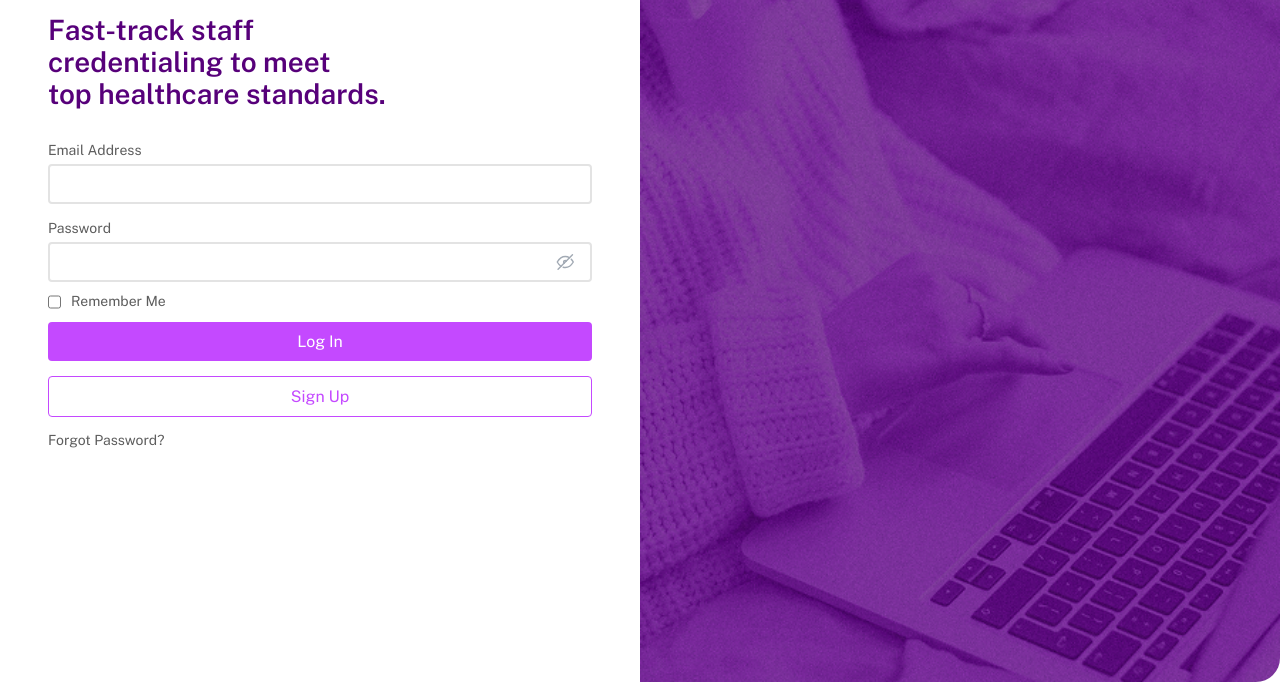
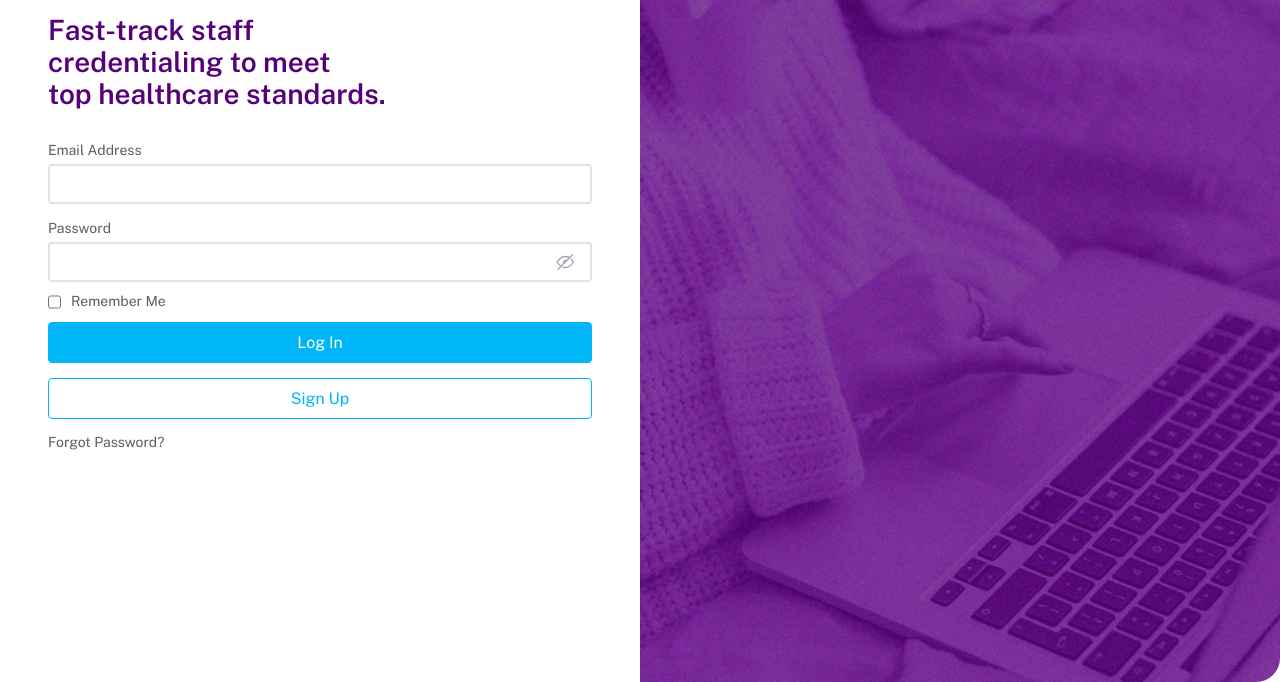
Before and after one commit to ahsanakberdev/medforms, a plain HTML site: page index.html in a window 1280 px wide. Shown: the part 118-800 px from the top of the page. Drawn offline with nearby package versions, Linux system fonts and the light colour scheme.

Commit message:
Update styles.css
updated css

```diff
--- a/css/styles.css
+++ b/css/styles.css
@@ -141,13 +141,29 @@ button{
 
 .btn-primary-solid{
     border: 0px;
-    background-color: #C449FF;
+    background-color: #00B6F9;
+    transition: 0.3s ease-in-out;
+    border: 1px solid #00B6F9;
+}
+
+.btn-primary-solid:hover{
+    background-color: #fff;
+    color: #00B6F9;
+}
+
+.btn-primary-outline:hover{
+    background-color: #00B6F9;
+    color: #fff;
 }
 
 .btn-primary-outline{
-    border: 1px solid #C449FF;
-    color: #C449FF;
+    border: 1px solid #00B6F9;
+    color: #00B6F9;
+     transition: 0.3s ease-in-out;
+
 }
+
+.btn-primary-outline
 
 .forgot-fields{
     margin-bottom: 20px;
```
